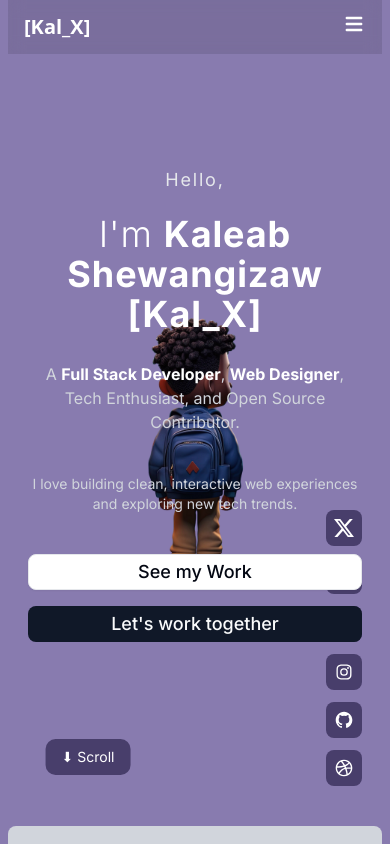
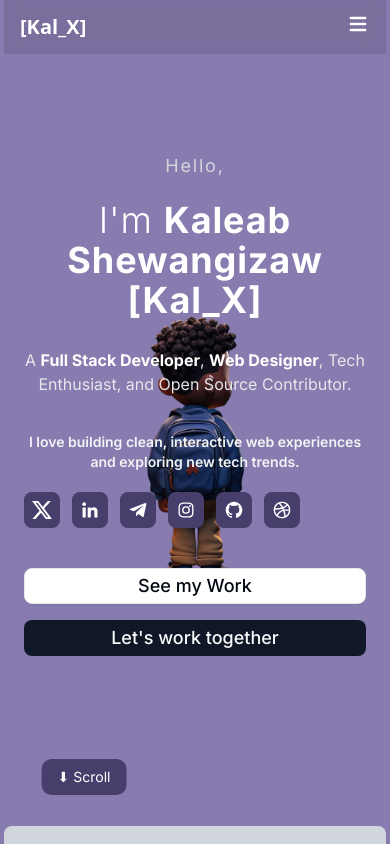
Before and after one commit to Kaleab-Shewangizaw/my-portfolio, a Next.js app: page / in a window 390 px wide. Shown: the top 844 px of the page. Built offline with nearby package versions, Linux system fonts and the light colour scheme; a web font is replaced by a local one.

Commit message:
hero section finilizing

```diff
--- a/src/app/page.tsx
+++ b/src/app/page.tsx
@@ -14,7 +14,7 @@ export default function Home() {
       <div className="sticky top-3 z-100  w-fit left-full mr-2 hidden md:block">
         <ModeToggle />
       </div>
-      <div className="-mt-8  w-[100%] px-2 md:px-0 md:w-[90%]  mx-auto relative">
+      <div className="-mt-8  w-[100%] px-1 md:px-0 md:w-[90%]  mx-auto relative">
         <Navbar />
         <HeroSection />
         <AboutMe />
--- a/src/componenets/hero.tsx
+++ b/src/componenets/hero.tsx
@@ -22,7 +22,7 @@ const inter = Inter({
 export default function HeroSection() {
   return (
     <div
-      className={`relative h-screen -mt-10 flex flex-col lg:flex-row items-center justify-center lg:justify-between px-5 ${inter.className}`}
+      className={`relative h-screen -mt-10 flex flex-col lg:flex-row items-center justify-center lg:justify-between  px-5 ${inter.className}`}
     >
       {/* Background Image */}
       <Image
@@ -33,7 +33,6 @@ export default function HeroSection() {
         priority
       />
 
-      {/* Hero Content */}
       <motion.div
         className="z-10 flex flex-col gap-5 lg:max-w-fit text-center lg:text-left  "
         initial={{ opacity: 0, x: -50 }}
@@ -41,7 +40,7 @@ export default function HeroSection() {
         transition={{ duration: 1 }}
       >
         <motion.p
-          className="text-lg text-gray-200 tracking-widest"
+          className="text-lg text-gray-300 tracking-widest"
           initial={{ opacity: 0, y: -10 }}
           animate={{ opacity: 1, y: 0 }}
           transition={{ delay: 0.3, duration: 0.6 }}
@@ -59,7 +58,7 @@ export default function HeroSection() {
         </motion.h1>
 
         <motion.p
-          className="text-gray-300 mt-2 text-base sm:text-lg"
+          className="text-gray-300 not-dark:text-gray-200 mt-2 text-base sm:text-lg"
           initial={{ opacity: 0, y: -10 }}
           animate={{ opacity: 1, y: 0 }}
           transition={{ delay: 0.7, duration: 0.7 }}
@@ -69,7 +68,7 @@ export default function HeroSection() {
           Enthusiast, and Open Source Contributor.
         </motion.p>
         <motion.p
-          className="mt-5 text-gray-300 text-center lg:text-left text-sm sm:text-base"
+          className="mt-4 text-gray-100 text-center font-semibold lg:text-left text-sm sm:text-base"
           initial={{ opacity: 0, y: 10 }}
           animate={{ opacity: 1, y: 0 }}
           transition={{ delay: 2, duration: 0.7 }}
@@ -77,6 +76,42 @@ export default function HeroSection() {
           I love building clean, interactive web experiences and exploring new
           tech trends.
         </motion.p>
+        <motion.div
+          className=" md:hidden flex gap-3 "
+          initial={{ opacity: 0, x: 50 }}
+          animate={{ opacity: 1, x: 0 }}
+          transition={{ delay: 1.2, duration: 0.7, staggerChildren: 0.1 }}
+        >
+          {[
+            { icon: BsTwitterX, href: "https://x.com/KaleabShew27310" },
+            {
+              icon: BiLogoLinkedin,
+              href: "https://linkedin.com/in/your-profile",
+            },
+            { icon: BiLogoTelegram, href: "https://t.me/yourusername" },
+            {
+              icon: BiLogoInstagram,
+              href: "https://instagram.com/yourusername",
+            },
+            { icon: BiLogoGithub, href: "https://github.com/yourusername" },
+            { icon: BiLogoDribbble, href: "https://dribbble.com/yourusername" },
+          ].map((ic, i) => {
+            const Icon = ic.icon;
+            return (
+              <motion.a
+                key={i}
+                href={ic.href}
+                target="_blank"
+                rel="noopener noreferrer"
+                className="p-2 rounded-md hover:bg-[#574a7c] bg-[#483e6b] dark:bg-[#292047] cursor-pointer text-xl text-white flex items-center justify-center"
+                whileHover={{ scale: 1.2 }}
+                whileTap={{ scale: 0.9 }}
+              >
+                <Icon />
+              </motion.a>
+            );
+          })}
+        </motion.div>
 
         <motion.div
           className="flex flex-col sm:flex-row gap-4 mt-5 justify-center lg:justify-start"
@@ -93,31 +128,40 @@ export default function HeroSection() {
 
       {/* Social Buttons */}
       <motion.div
-        className="absolute right-5 bottom-10 flex flex-col gap-3 lg:static lg:flex-row lg:mt-0 lg:ml-auto"
+        className="absolute right-5 bottom-10 hidden md:flex flex-col gap-3 lg:static lg:flex-row lg:mt-0 lg:ml-auto"
         initial={{ opacity: 0, x: 50 }}
         animate={{ opacity: 1, x: 0 }}
         transition={{ delay: 1.2, duration: 0.7, staggerChildren: 0.1 }}
       >
         {[
-          BsTwitterX,
-          BiLogoLinkedin,
-          BiLogoTelegram,
-          BiLogoInstagram,
-          BiLogoGithub,
-          BiLogoDribbble,
-        ].map((Icon, i) => (
-          <motion.button
-            key={i}
-            className="p-2 rounded-md hover:bg-[#574a7c] bg-[#483e6b] dark:bg-[#292047] cursor-pointer text-xl text-white"
-            whileHover={{ scale: 1.2 }}
-            whileTap={{ scale: 0.9 }}
-          >
-            <Icon />
-          </motion.button>
-        ))}
+          { icon: BsTwitterX, href: "https://x.com/KaleabShew27310" },
+          {
+            icon: BiLogoLinkedin,
+            href: "https://linkedin.com/in/your-profile",
+          },
+          { icon: BiLogoTelegram, href: "https://t.me/yourusername" },
+          { icon: BiLogoInstagram, href: "https://instagram.com/yourusername" },
+          { icon: BiLogoGithub, href: "https://github.com/yourusername" },
+          { icon: BiLogoDribbble, href: "https://dribbble.com/yourusername" },
+        ].map((ic, i) => {
+          const Icon = ic.icon;
+          return (
+            <motion.a
+              key={i}
+              href={ic.href}
+              target="_blank"
+              rel="noopener noreferrer"
+              className="p-2 rounded-md hover:bg-[#574a7c] bg-[#483e6b] dark:bg-[#292047] cursor-pointer text-xl text-white flex items-center justify-center"
+              whileHover={{ scale: 1.2 }}
+              whileTap={{ scale: 0.9 }}
+            >
+              <Icon />
+            </motion.a>
+          );
+        })}
       </motion.div>
       <motion.div
-        className="absolute bottom-15 left-20 -translate-x-1/2 text-white rounded-lg bg-[#483e6b] px-4 py-2 text-sm"
+        className="absolute bottom-10 md:bottom-15  left-20 -translate-x-1/2 text-white rounded-lg bg-[#483e6b] px-4 py-2 text-sm"
         animate={{ y: [0, 10, 0] }}
         transition={{ duration: 1.5, repeat: Infinity }}
       >
```
